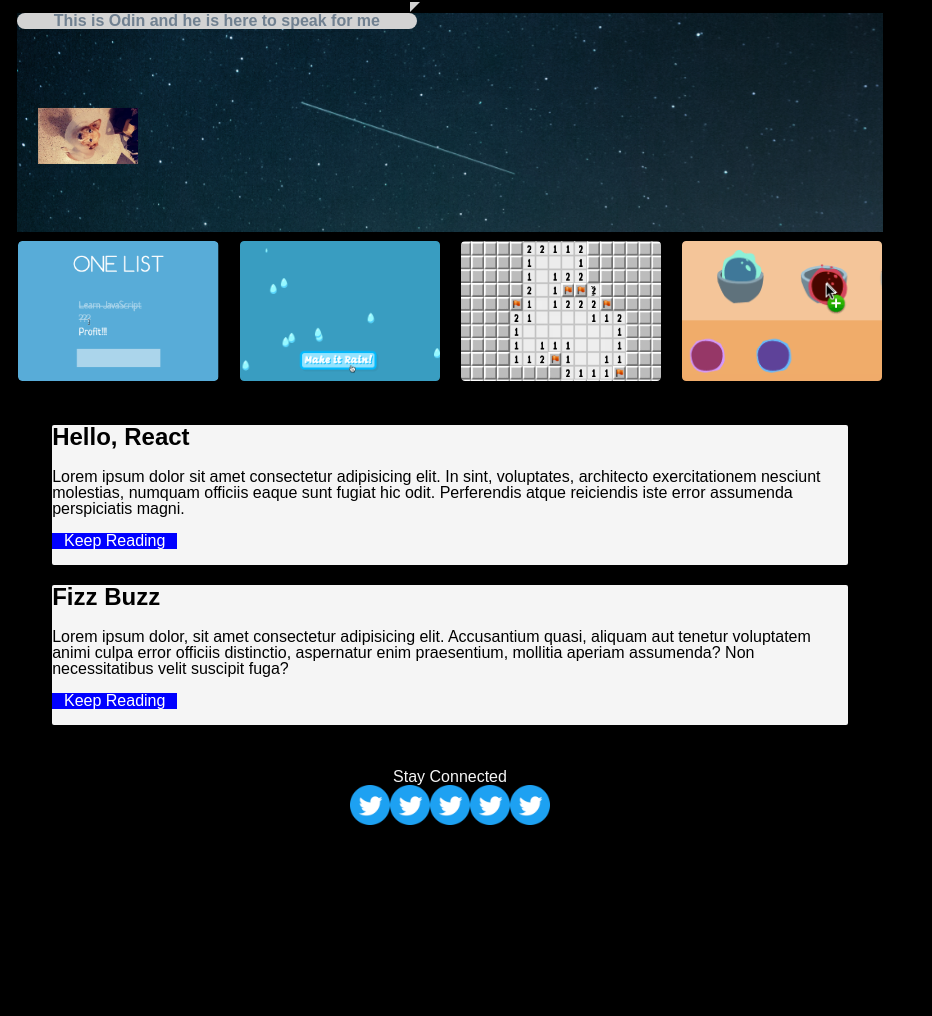
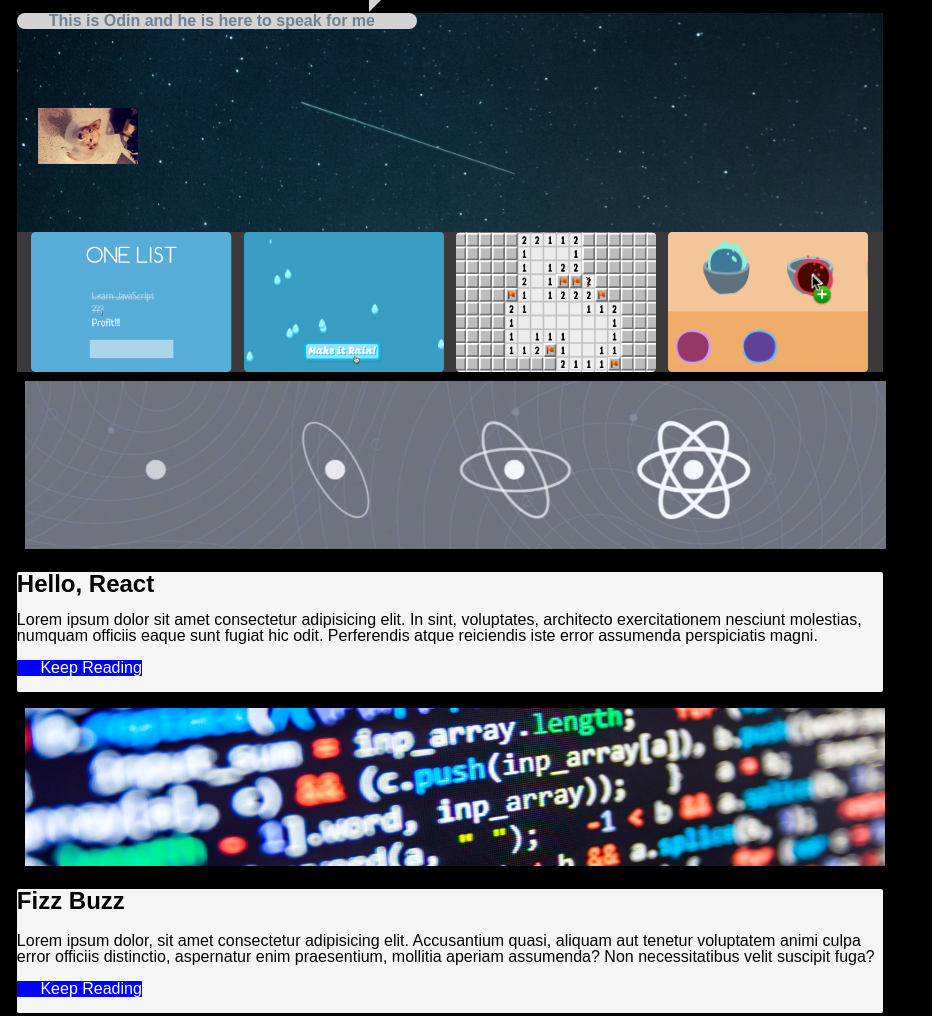
Before and after one commit to alsleaders/mock-portfolio, a website: page public/index.html in a window 1280 px wide. Shown: the top 1016 px of the page, without its empty margins (0-932 px from the left). Before the commit the page ends 825 px from the top, so only its background shows below. Drawn offline with Linux system fonts and the light colour scheme.

Commit message:
footer done, adjust text boxes next

```diff
--- a/public/index.html
+++ b/public/index.html
@@ -9,13 +9,14 @@
     <link href="https://fonts.googleapis.com/css?family=Roboto" rel="stylesheet">
   </head>
   <body>
-    <section>
+
     <header>
+        <section>
     <h1 class="speech-bubble">
         This is Odin and he is here to speak for me
     </h1>
     <img class="profile-picture" src="./Images/SmallOdin.jpg" alt="picture of me" >
-  </header>
+
       <article class="pictures">
           <img src="./Images/one-list.png" alt="">
           <img src="./Images/make-it-rain.png" alt="">
@@ -23,30 +24,34 @@
           <img src="./Images/sensei-sense (1).png" alt="">
       </article>
     </section>
+  </header>
     <main>
+      <img src="./Images/reactsnipped.png">
       <article class="text-box">
-        <header>
+        <h1>
           <!-- this will be background  -->
-        </header>
-        <h1>Hello, React</h1>
+        </h1>
+        <h2>Hello, React</h2>
         <p> Lorem ipsum dolor sit amet consectetur adipisicing elit. In sint, voluptates, architecto exercitationem nesciunt molestias, numquam officiis eaque sunt fugiat hic odit. Perferendis atque reiciendis iste error assumenda perspiciatis magni.
-          <div> Keep Reading
+          <p id="keep-reading"> Keep Reading
             <!-- This will have relative positioning -->
-          </div>
+          </p>
         </p>
       </article>
+      <img src="./Images/codesnipped.png">
       <article class="text-box">
           <header>
             <!-- this will be background  -->
           </header>
           <h1>Fizz Buzz</h1>
           <p> Lorem ipsum dolor, sit amet consectetur adipisicing elit. Accusantium quasi, aliquam aut tenetur voluptatem animi culpa error officiis distinctio, aspernatur enim praesentium, mollitia aperiam assumenda? Non necessitatibus velit suscipit fuga?
-              <div> Keep Reading
+              <p id="keep-reading"> Keep Reading
                 <!-- This will have relative positioning -->
-              </div>
+              </p>
             </p>
         </article>
     </main>
+    <!-- Everything below here is fine ingore it -->
     <footer>
       <ul class="be-stacked">
         <li> Stay Connected</li>
--- a/public/screen.css
+++ b/public/screen.css
@@ -8,18 +8,24 @@ html {
   color: whitesmoke;
   font-family: 'Roboto', sans-serif;
   max-width: 900px;
+  display: flex;
+  flex-direction: column;
+  justify-content: center;
+  align-items: center;
 }
 
 body {
   margin: 5;
   min-height: 100%;
+  justify-content: center;
+  align-items: center;
 }
 
 header {
   background-image: url('./Images/space.png');
   max-width: 900px;
   max-height: 700px;
-  margin: 1%;
+  margin: 0 1%;
 }
 
 .speech-bubble {
@@ -31,14 +37,14 @@ header {
   max-width: 400px;
 }
 
-header > .speech-bubble:after {
+.speech-bubble:after {
   content: '';
   position: relative;
   bottom: 0;
-  left: 10%;
+  left: 1%;
   width: 0;
   height: 0;
-  border: 10px solid transparent;
+  border: 20px solid transparent;
   border-top-color: lightgray;
   border-bottom: 0;
   border-left: 0;
@@ -52,7 +58,7 @@ header > .speech-bubble:after {
 }
 
 main {
-  margin: 5%;
+  margin: 1%;
 }
 
 .pictures {
@@ -60,29 +66,45 @@ main {
   flex-direction: row;
   justify-content: space-around;
   align-items: center;
+  background-color: rgb(59, 57, 57);
+  padding: 0 1%;
 }
 
 .text-box {
   background-color: whitesmoke;
   border-radius: 2px;
   color: black;
+  margin: 0;
+}
+
+.text-box > h2 {
+  margin: 0;
+}
+
+main > img {
+  margin: 0 1%;
+  padding: 0;
+  object-fit: contain;
 }
 
 p {
   display: flex;
-  justify-content: flex-end;
-  align-items: flex-end;
+  flex-direction: row;
+  /* justify-content: flex-end;
+  align-items: flex-end; */
 }
 
-div {
+#keep-reading {
   justify-content: flex-end;
   align-items: flex-end;
   text-align: center;
   max-width: 125px;
   background-color: blue;
   color: white;
+  position: relative;
 }
 
+/* Everything below here is fine ignore it */
 li {
   list-style: none;
 }
@@ -91,16 +113,18 @@ li {
   display: flex;
   flex-direction: column;
   align-items: center;
-  padding: 0;
+  padding: 10%;
+  margin 5%;
 }
 
 .be-inline {
   display: flex;
   justify-content: center;
   align-items: center;
-  padding: 0;
+  padding: 10%;
 }
 .twitter {
   max-width: 40px;
   max-height: 40px;
+  padding: 2%;
 }
```
Also changed, not shown: public/Images/codesnipped.png (added), public/Images/reactsnipped.png (added).
